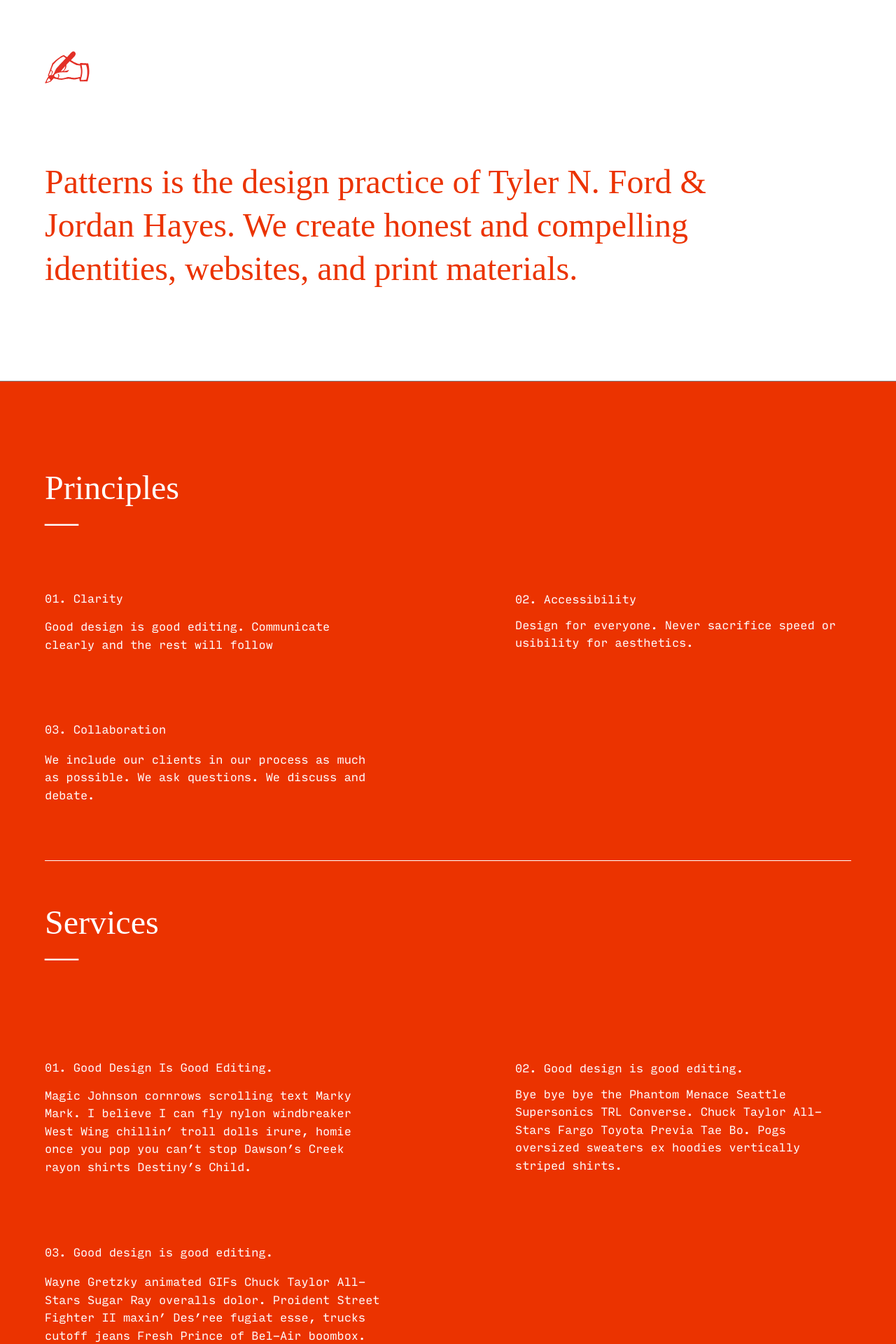
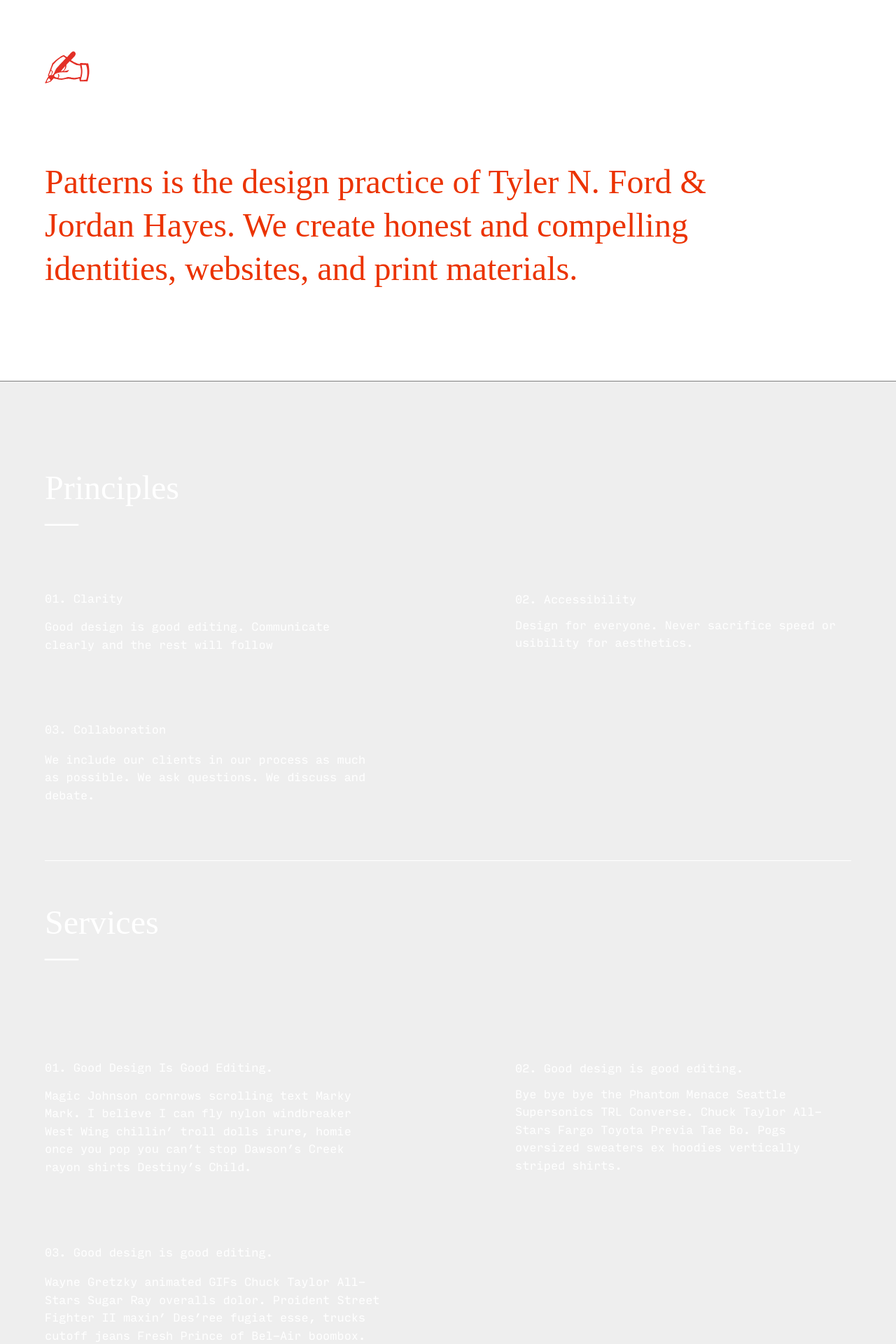
Before and after one commit to wearepatterns/wearepatterns.github.io, a Jekyll site: the page built from index.markdown, in a window 1280 px wide. Shown: the top 1920 px of the page at 70% size. Built offline with Jekyll 4.4.1, drawn with Linux system fonts in a browser that asks for light colours.

Commit message:
Update new.html

```diff
--- a/_layouts/new.html
+++ b/_layouts/new.html
@@ -57,7 +57,7 @@
         <h1 class="pb5 pb6-l mb0 f3 f2-ns f1-l lh-title measure-narrow normal">{{ page['description'] }}</h1>
     </header>
     <main>
-        <section class="bg-newred white ph3 ph4-ns ph5-l pb6 pb7-l f5 lh-copy bb b--black-10">
+        <section class="bg-light-gray white ph3 ph4-ns ph5-l pb6 pb7-l f5 lh-copy bb b--black-10">
             <h1 class="pt5 pt6-l pb0 pb4 mt0 f3 f2-ns f1-l normal lh-solid">Principles
             <br>&mdash;</h1>
             <div class="flex-ns flex-wrap-ns justify-between-ns input-mono fw3" style="max-width:80rem;">
```
